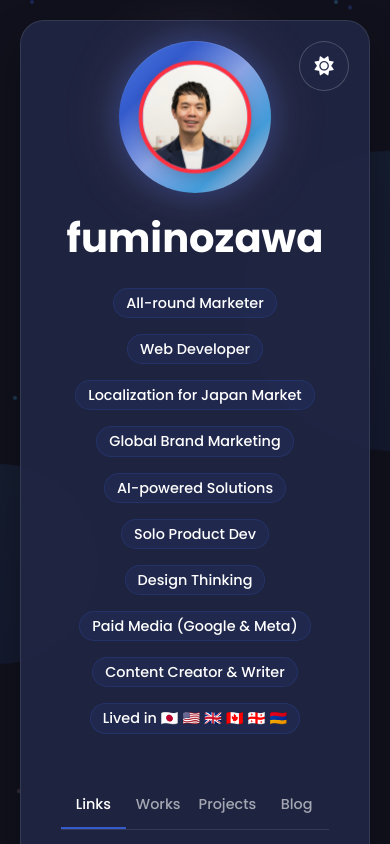
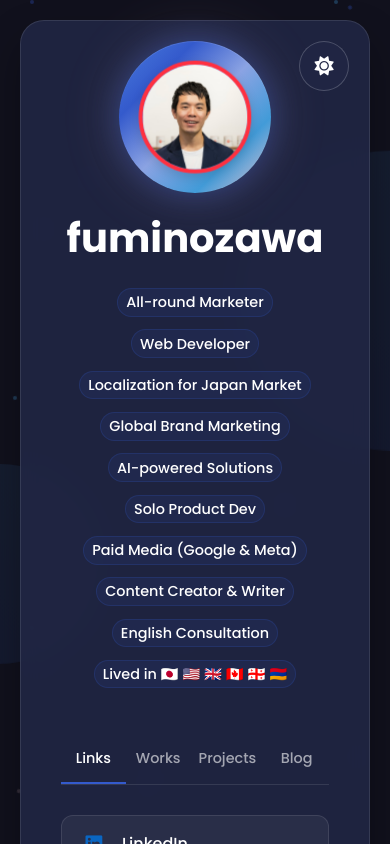
Before and after one commit to farang-dev/fuminozawa-portfolio-2.0, a Next.js app: page / in a window 390 px wide. Shown: the top 844 px of the page. Built offline with nearby package versions, Linux system fonts and the light colour scheme.

Commit message:
front - mobile adjustment for chip UI

```diff
--- a/src/app/globals.css
+++ b/src/app/globals.css
@@ -397,6 +397,24 @@ body.light .chip {
 body.light .chip:hover {
   background-color: rgba(52, 90, 204, 0.12);
   color: rgb(52, 90, 204);
+}
+
+/* Responsive adjustments for chips on mobile */
+@media (max-width: 768px) {
+  .bio-list {
+    display: flex; /* Ensures flex layout */
+    flex-wrap: wrap; /* Allows chips to wrap to the next line */
+    justify-content: center; /* Centers the chips */
+    gap: 0.3rem; /* Reduces gap between chips */
+  }
+
+  .chip {
+    padding: 0.2rem 0.5rem; /* Reduces padding inside chips */
+    font-size: 0.7rem; /* Reduces font size */
+    /* Optionally, you can set a max-width for chips if they are too long */
+    /* max-width: 150px; */
+    /* white-space: normal; */ /* Allows text to wrap within a chip if needed */
+  }
 }
 
 .badge {
--- a/src/app/page.tsx
+++ b/src/app/page.tsx
@@ -318,9 +318,9 @@ export default function Home() {
                 <li className="chip">Global Brand Marketing</li>
                 <li className="chip">AI-powered Solutions</li>
                 <li className="chip">Solo Product Dev</li>
-                <li className="chip">Design Thinking</li>
                 <li className="chip">Paid Media (Google & Meta)</li>
                 <li className="chip">Content Creator & Writer</li>
+                <li className="chip">English Consultation</li>
                 <li className="chip">Lived in 🇯🇵 🇺🇸 🇬🇧 🇨🇦 🇬🇪 🇦🇲</li>
               </ul>
             </div>
```
